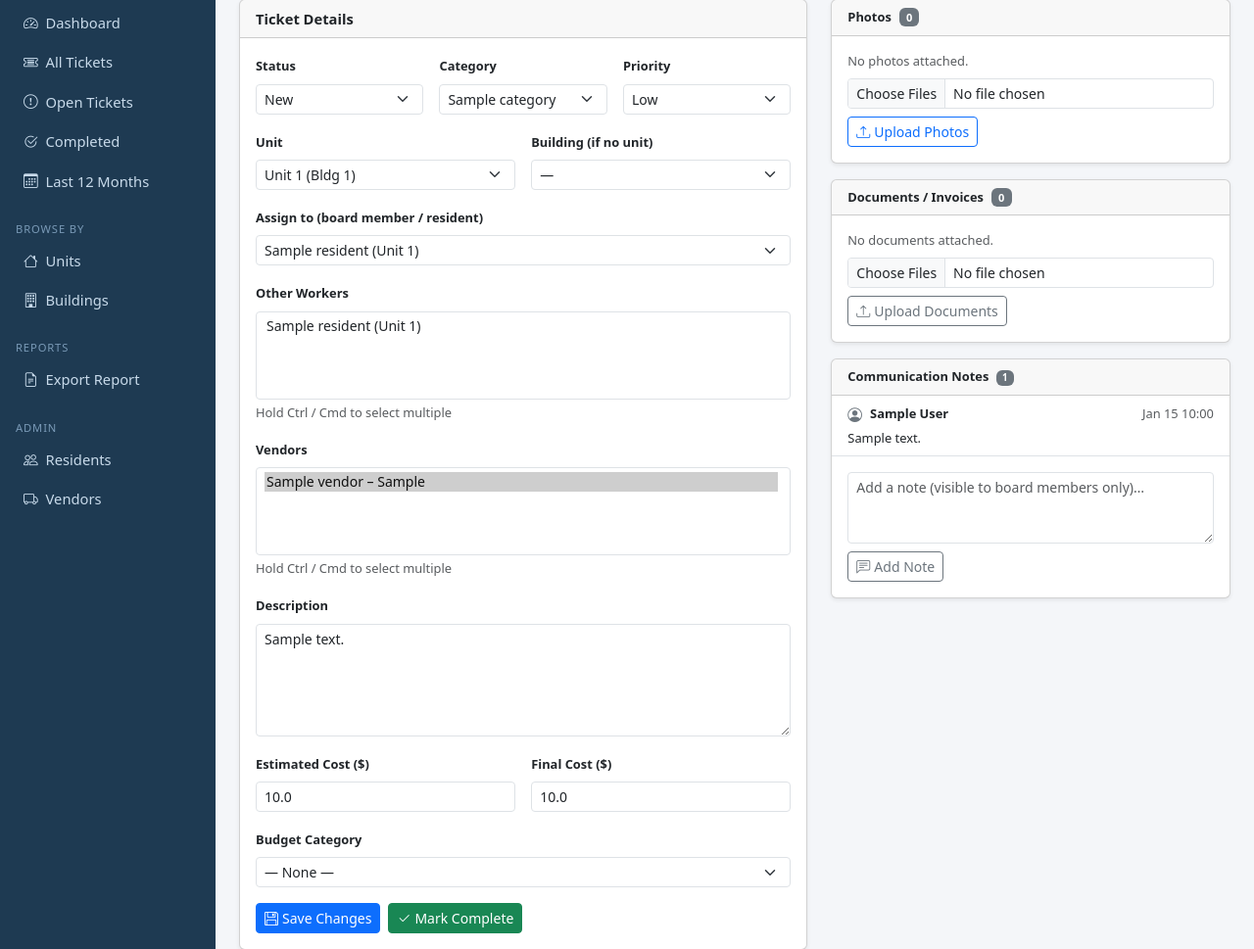
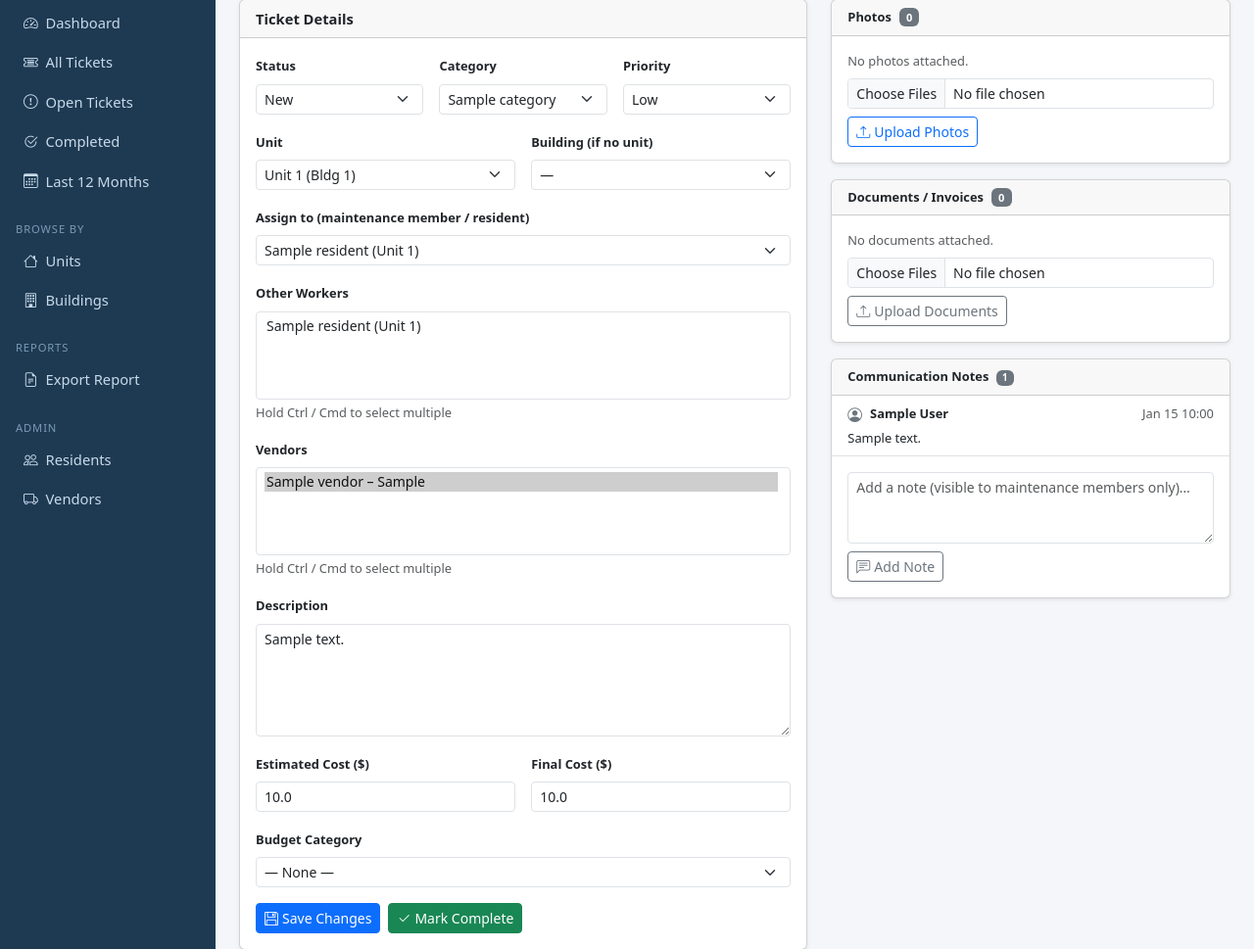
Before and after one commit to shansen5/Bellcoho-Ticketing, a Flask app: page /board/tickets/1 in a window 1280 px wide. Shown: the part 123-1092 px from the top of the page at 98% size. Run offline with Flask 3, Linux system fonts and the light colour scheme; a user stored in the database is signed in; tables that the repository leaves empty hold one stand-in row (values such as "Sample post").

Commit message:
Maintenance rather than board

```diff
--- a/templates/board/ticket_detail.html
+++ b/templates/board/ticket_detail.html
@@ -83,7 +83,7 @@
           </div>
 
           <div class="mb-3">
-            <label class="form-label small fw-semibold">Assign to (board member / resident)</label>
+            <label class="form-label small fw-semibold">Assign to (maintenance member / resident)</label>
             <select name="assigned_to_resident_id" class="form-select form-select-sm">
               <option value="">— Unassigned —</option>
               {% for r in residents %}
@@ -301,7 +301,7 @@
           <form method="post">
             <input type="hidden" name="action" value="comment">
             <textarea name="body" class="form-control form-control-sm mb-2" rows="3"
-                      placeholder="Add a note (visible to board members only)…"></textarea>
+                      placeholder="Add a note (visible to maintenance members only)…"></textarea>
             <button type="submit" class="btn btn-sm btn-outline-secondary">
               <i class="bi bi-chat-left-text me-1"></i>Add Note
             </button>
--- a/templates/submit.html
+++ b/templates/submit.html
@@ -33,10 +33,10 @@
       <form method="post" enctype="multipart/form-data" novalidate>
 
         <!-- Contact info -->
-        <h6 class="text-muted text-uppercase small fw-semibold mb-3">Your Information</h6>
+        <h6 class="text-muted text-uppercase small fw-semibold mb-3">Submitter Information</h6>
 
         <div class="mb-3">
-          <label class="form-label">Your Name <span class="text-danger">*</span></label>
+          <label class="form-label">Name <span class="text-danger">*</span></label>
           <select name="resident_id" class="form-select" required>
             <option value="">— Select your name —</option>
             {% for r in residents %}
```
